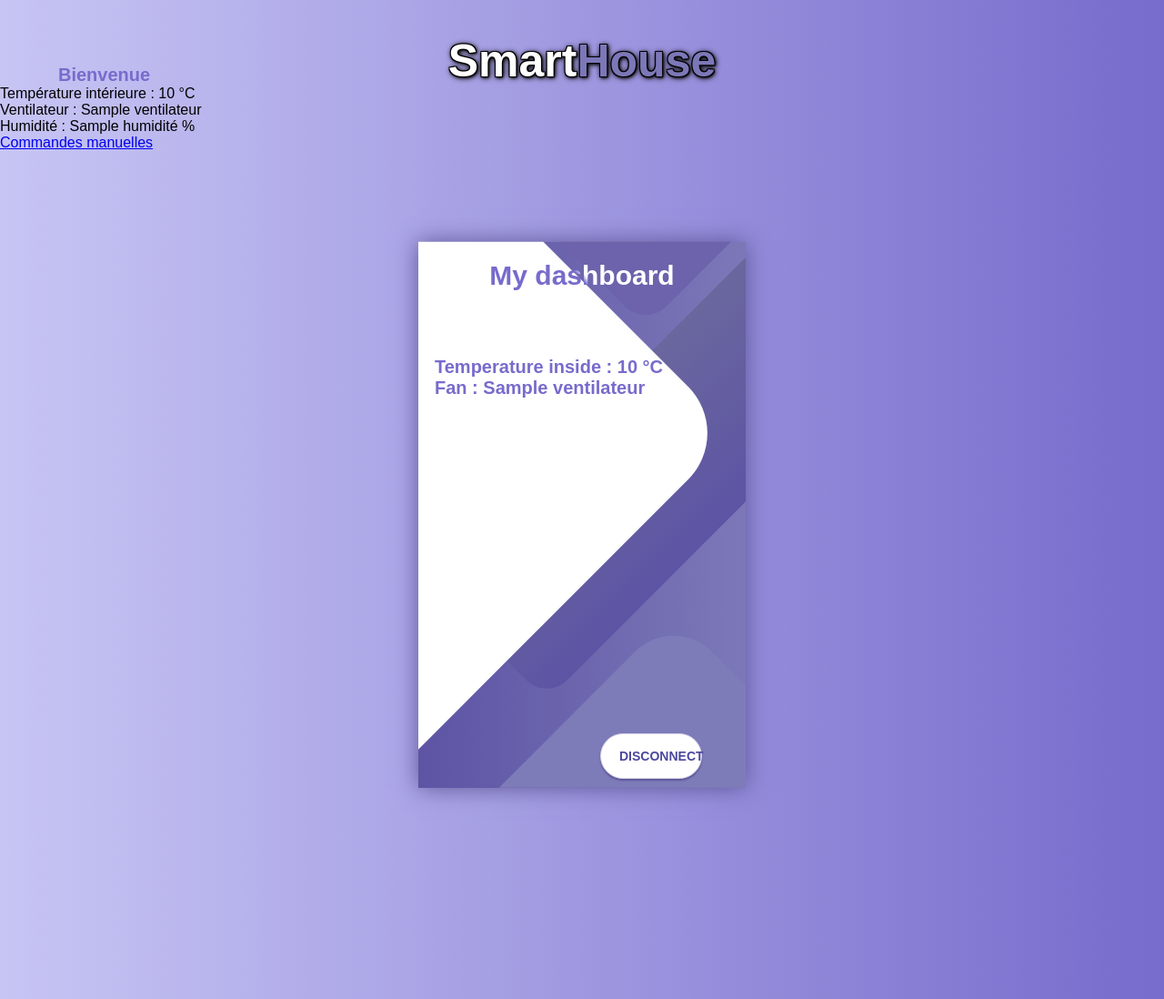
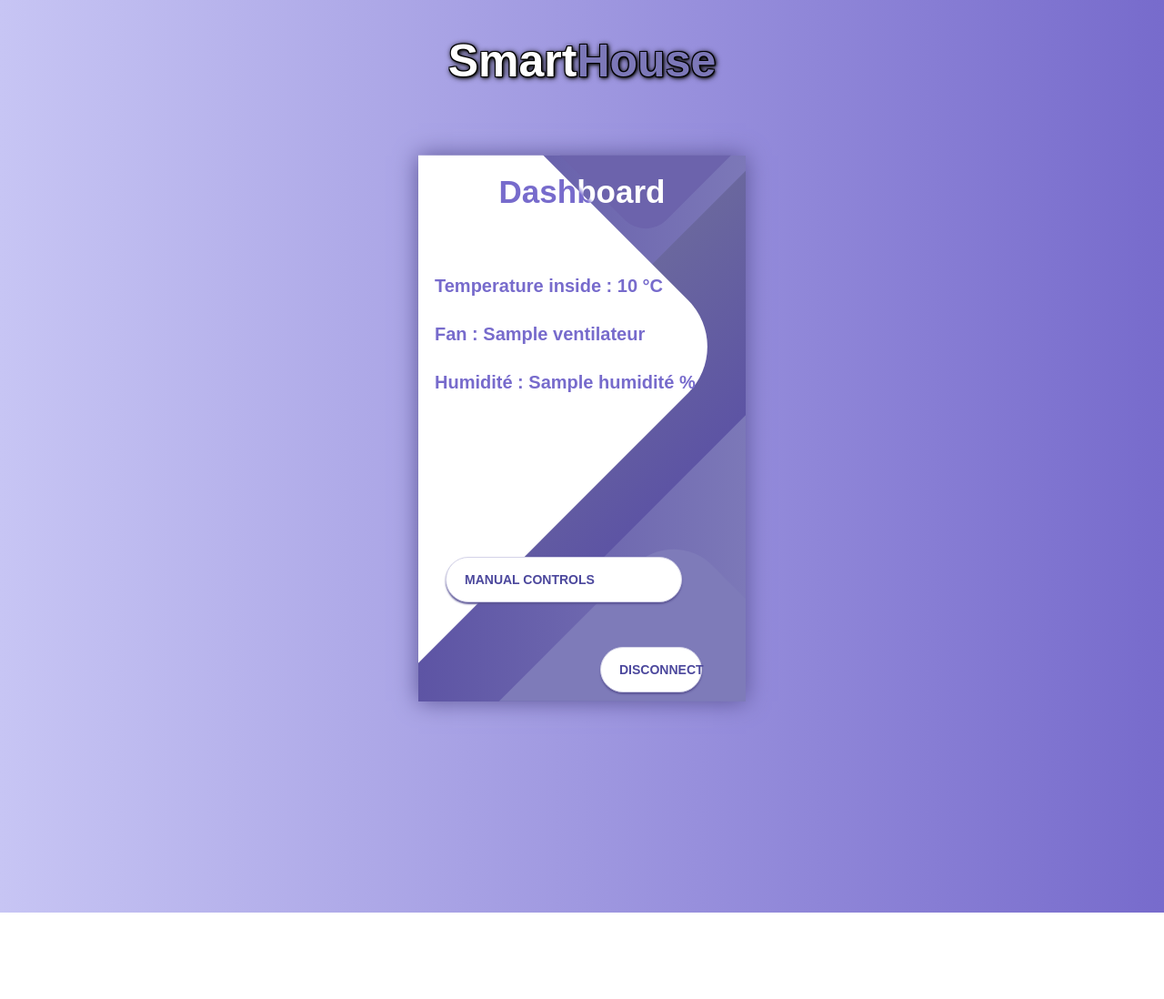
Before and after one commit to gbaalat/domo, a Python web app: template src/domo/general/templates/acceuil.html in a window 1280 px wide. Shown: the whole page at 91% size. After the commit the page ends 1003 px from the top, so only its background shows below. Run offline with Jinja, Linux system fonts and the light colour scheme; the template is opened without the code that fills it: most values are stand-ins (such as "Sample title", 1, 10 or a date in 2020); some libraries are stand-ins or nearby versions.

Commit message:
page dasboard v1 finish

```diff
--- a/src/domo/auth/endpoints.py
+++ b/src/domo/auth/endpoints.py
@@ -40,7 +40,7 @@ def connexion():
             session["mail"] = entreemail
             session["co"] = "Oui"
             return redirect(url_for("gen_bp.acceuil"))
-        flash("Email ou mot de passe invalide, veillez réessayer ")
+        flash("Email ou mot de passe invalide")
     return render_template("auth_connexion.html", session=session)
 
 
--- a/src/domo/auth/templates/auth_inscription.html
+++ b/src/domo/auth/templates/auth_inscription.html
@@ -20,7 +20,9 @@
 				<i class="button__icon fas fa-chevron-right"></i>
 			  </button>
 			</div>
+		</form>
 			<div class="social-login">
+			<form action="{{ url_for('auth_bp.connexion') }}" method="get">
 			  <h3>
 				<button class="button sign_up">
 				  <span class="button__sign">back</span>
--- a/src/domo/general/templates/acceuil.html
+++ b/src/domo/general/templates/acceuil.html
@@ -2,19 +2,21 @@
 
 {% block section %}
 
-	<h2>Bienvenue</h2>
-	<p> Température intérieure : {{dico['temp']}} °C</p>
-	<p> Ventilateur : {{dico['ventilateur']}}</p>
-	<p> Humidité : {{dico['humidité']}} %</p>
-	<a href="{{ url_for('gen_bp.commandes') }}"> Commandes manuelles </a>
 	<div class="container">
 		<div class="screen">
 		    <div class="screen__content">
-			<h4>My dashboard</h4>
+			<h4>Dashboard</h4>
 			<h2>
 				<p> Temperature inside : {{dico['temp']}} °C</p>
 				<p> Fan : {{dico['ventilateur']}}</p>
+				<p> Humidité : {{dico['humidité']}} %</p>
 			</h2>
+			<div class="login">
+			<button class="button login__submit">
+				<span class="button__text">	<a href="{{ url_for('gen_bp.commandes') }}">manual controls</a></span>
+				<i class="button__icon fas fa-chevron-right"></i>
+			</button>
+			</div>
 		<div class="social-login">
 			<form action="{{ url_for('auth_bp.deconnexion') }}" method="get">
 			  <h3>
--- a/src/domo/static/style.css
+++ b/src/domo/static/style.css
@@ -12,6 +12,15 @@ h1 {
      1px 1px 3px #141414,
      1px 1px 5px #141414,
      1px 1px 7px #141414;
+}
+
+a{
+	text-decoration: none;
+	color:#4C489D;
+}
+
+p{
+	margin-bottom: 30px;
 }
 
 p1{
@@ -54,9 +63,9 @@ p2{
 }
 
 h4{
-	font-size: 30px;
+	font-size: 35px;
 	margin-top: 20px;
-	margin-bottom: 20%;
+	margin-bottom: 0%;
 	text-align: center;
 	background: linear-gradient(48deg, #776BCC 49%, #fff 51%);
 	background-clip: border-box;
@@ -74,9 +83,11 @@ li{
 
 h2 {
 	text-align: left;
+	margin-top: 20%;
 	margin-left: 5%;
+	margin-bottom: -10%;
 	font-size: 20px;
-	background: linear-gradient(48deg, #776BCC 77%, #fff 24%);
+	background: linear-gradient(48deg, #776BCC 81.3%, #fff 19%);
 	background-clip: border-box;
 	-webkit-background-clip: text;
 	-webkit-text-fill-color: transparent;
```
